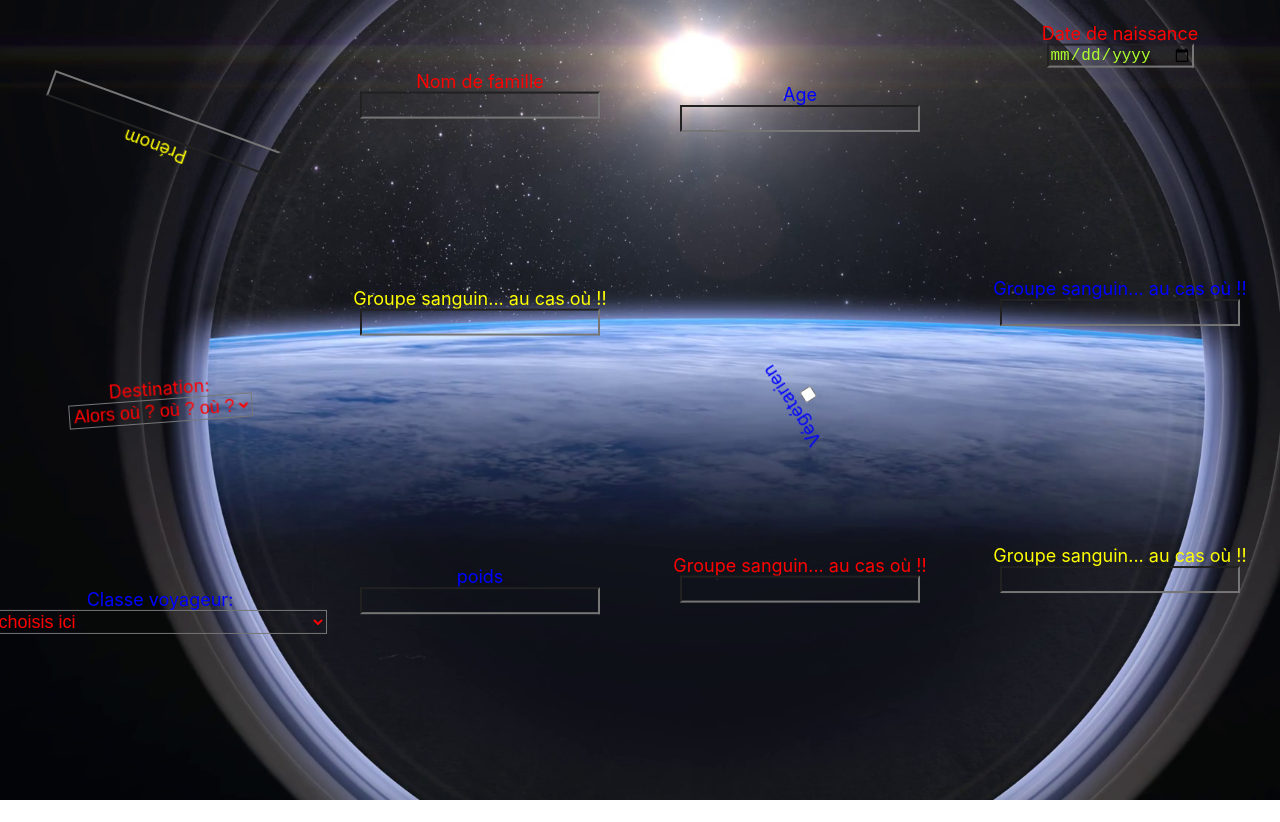
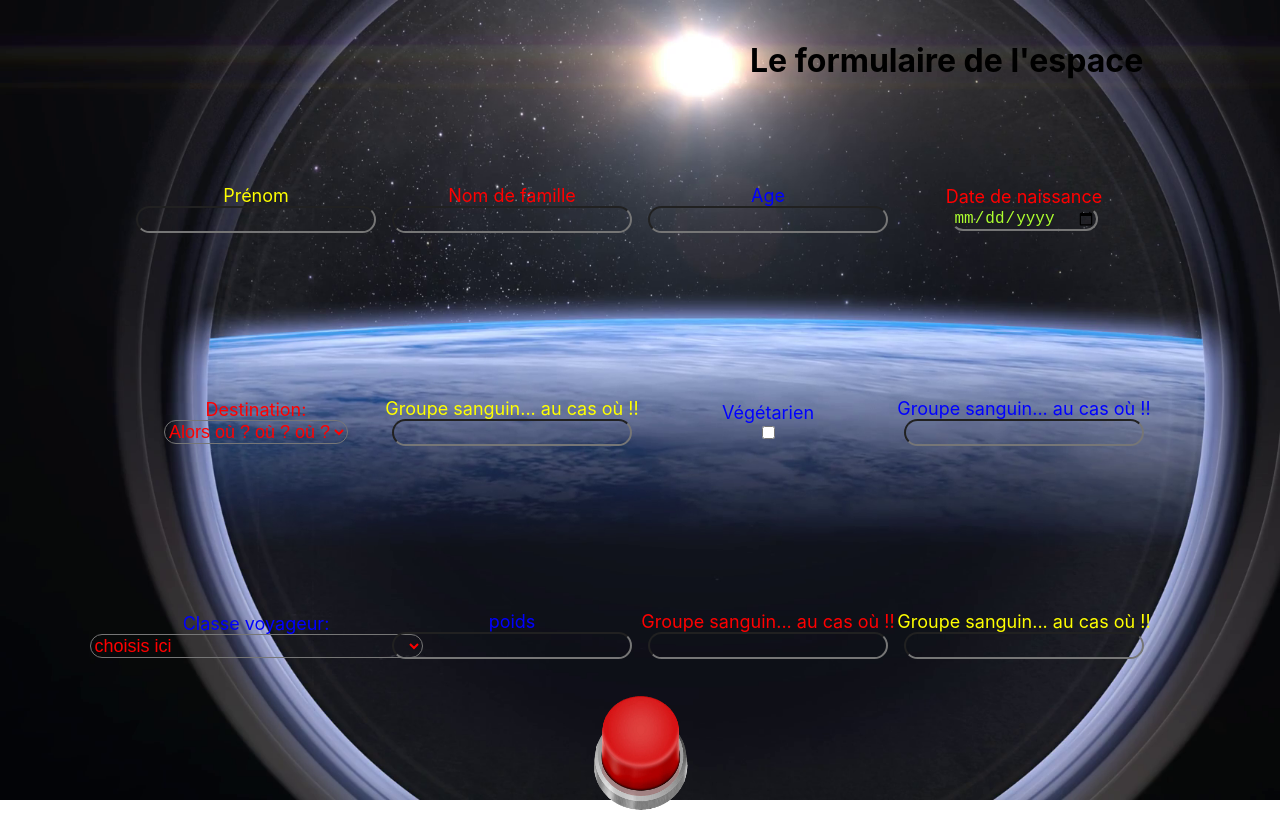
Before and after one commit to ChloeGimenes/Hackathon2-Front, a React (Create React App) app: page /Form in a window 1280 px wide. Before the commit the page ends 800 px from the top, so only its background shows below. Built offline with nearby package versions, Linux system fonts and the light colour scheme.

Commit message:
ajout red button

```diff
--- a/src/App.js
+++ b/src/App.js
@@ -2,11 +2,13 @@ import React from "react";
 import { Switch, Route } from "react-router-dom";
 
 import Form from "./pages/Form";
+import Decollage from "./pages/Decollage";
 
 function App() {
   return (
     <Switch>
       <Route path='/Form' component={Form} />
+      <Route path='/Decollage' component={Decollage} />
     </Switch>
   );
 }
--- a/src/pages/Form.jsx
+++ b/src/pages/Form.jsx
@@ -1,12 +1,15 @@
 /* eslint-disable react/jsx-no-comment-textnodes */
 import React, { Component } from "react";
+import { Link } from "react-router-dom";
 
 import "../styles/Form.css";
+import redButton from "../assets/redButton.png";
 
 export default class Form extends Component {
   render() {
     return (
       <div className='avion'>
+        <h1 className='titre'>Le formulaire de l'espace</h1>
         <form className='container_div'>
           <div className='div un yellow'>
             <label for='firstname'>Prénom</label>
@@ -65,14 +68,17 @@ export default class Form extends Component {
             <input className='input' type='text' id='poids'></input>
           </div>
           <div className='div onze red'>
-            <label for='groupeSanguin'>Groupe sanguin... au cas où !!</label>
-            <input className='input' type='text' id='groupeSanguin'></input>
+            <label for='blanc1'>Groupe sanguin... au cas où !!</label>
+            <input className='input' type='text' id='blanc1'></input>
           </div>
           <div className='div douze yellow'>
-            <label for='groupeSanguin'>Groupe sanguin... au cas où !!</label>
-            <input className='input' type='text' id='groupeSanguin'></input>
+            <label for='blanc2'>Groupe sanguin... au cas où !!</label>
+            <input className='input' type='text' id='blanc2'></input>
           </div>
         </form>
+        <Link to='./Decolage'>
+          <img src={redButton} alt='red button' className='button' />
+        </Link>
       </div>
     );
   }
--- a/src/styles/Form.css
+++ b/src/styles/Form.css
@@ -1,5 +1,3 @@
-/* <button className='button'>Réserver</button> */
-
 .avion {
   background-image: url("../assets/imageform.png");
   background-size: cover;
@@ -8,26 +6,29 @@
   height: 100%;
 }
 
+.titre {
+  padding-top: 20px;
+  padding-left: 750px;
+}
+
 .container_div {
   display: flex;
   flex-wrap: wrap;
   align-content: stretch;
-  height: 100%;
+  align-items: center;
+  margin: auto;
+  height: 80%;
+  width: 80%;
 }
 
-/* .button {
-  background-image: url("../assets/redButton.jpg");
-  width: 150px;
-  height: 150px;
-  background-size: cover;
+.button {
   display: block;
-
-  text-align: center;
-  color: white;
-  background-color: rgb(246, 3, 3);
+  width: 140px;
+  height: 140px;
+  margin: auto;
+  margin-top: -60px;
   border-radius: 100%;
-  position: relative;
-} */
+}
 
 .div {
   display: flex;
@@ -49,67 +50,68 @@
 
 .input {
   background-color: transparent;
-  font-size: 20px;
   font-size: large;
+  border-radius: 40px 40px 40px 40px;
   color: greenyellow;
 }
 
 select {
   background-color: transparent;
   font-size: large;
+  border-radius: 40px 40px 40px 40px;
   color: red;
 }
 
 .un {
-  animation: float1 3s ease-in-out infinite;
-  animation: rotateClockwise1 10s ease-in-out infinite;
+  /* animation: float1 3s ease-in-out infinite; */
+  /* animation: rotateClockwise1 10s ease-in-out infinite; */
 }
 
 .deux {
-  animation: float2 15s ease-in-out infinite;
+  /* animation: float2 15s ease-in-out infinite; */
 }
 
 .trois {
-  animation: float3 4s ease-in-out infinite;
+  /* animation: float3 4s ease-in-out infinite; */
 }
 
 .quatre {
-  animation: float4 3s ease-in-out infinite;
+  /* animation: float4 3s ease-in-out infinite; */
   /* animation: rotateClockwise4 9s ease-in-out infinite; */
 }
 
 .cinq {
-  animation: float5 2s ease-in-out infinite;
-  animation: rotateClockwise5 6s ease-in-out infinite;
+  /* animation: float5 2s ease-in-out infinite; */
+  /* animation: rotateClockwise5 6s ease-in-out infinite; */
 }
 
 .six {
-  animation: float6 3s ease-in-out infinite;
+  /* animation: float6 3s ease-in-out infinite; */
 }
 
 .sept {
-  animation: float7 3s ease-in-out infinite;
-  animation: rotateClockwise1 3s ease-in-out infinite;
+  /* animation: float7 3s ease-in-out infinite; */
+  /* animation: rotateClockwise7 3s ease-in-out infinite; */
 }
 
 .huit {
-  animation: float8 7s ease-in-out infinite;
+  /* animation: float8 7s ease-in-out infinite; */
 }
 
 .neuf {
-  animation: float9 9s ease-in-out infinite;
+  /* animation: float9 9s ease-in-out infinite; */
 }
 
 .dix {
-  animation: float9 6s ease-in-out infinite;
+  /* animation: float10 6s ease-in-out infinite; */
 }
 
 .onze {
-  animation: float9 3s ease-in-out infinite;
+  /* animation: float11 3s ease-in-out infinite; */
 }
 
 .douze {
-  animation: float9 7s ease-in-out infinite;
+  /* animation: float12 2s ease-in-out infinite; */
 }
 
 @keyframes float1 {
@@ -280,7 +282,7 @@ select {
     transform: translatey(-50px);
   }
   75% {
-    transform: translatey(-100px);
+    transform: translatey(100px);
   }
   100% {
     transform: translatey(0px);
```
Also changed, not shown: src/assets/redButton.jpg (deleted), src/assets/redButton.png (added), src/pages/Decollage.jsx (added).
